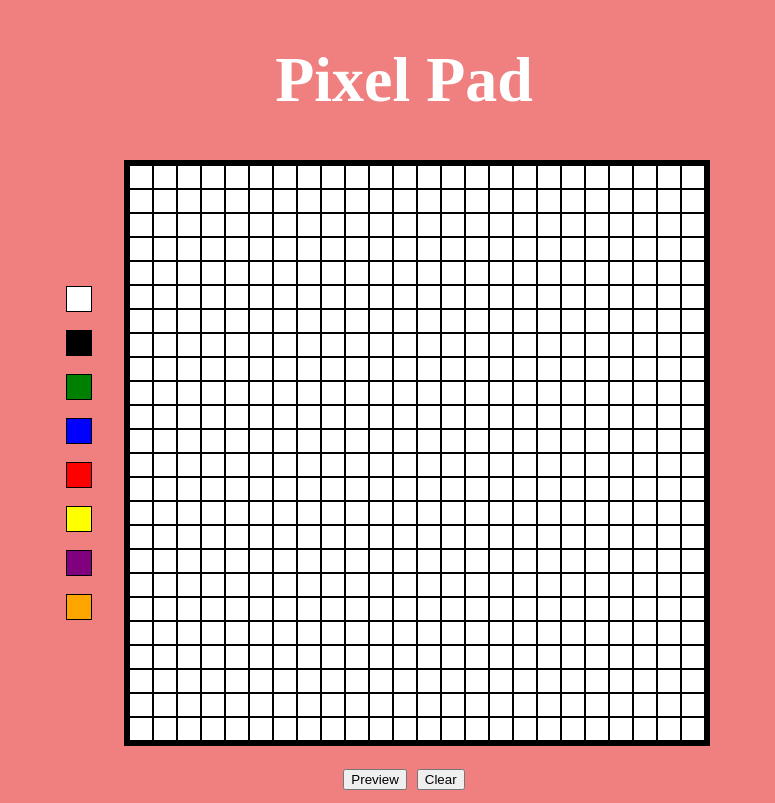
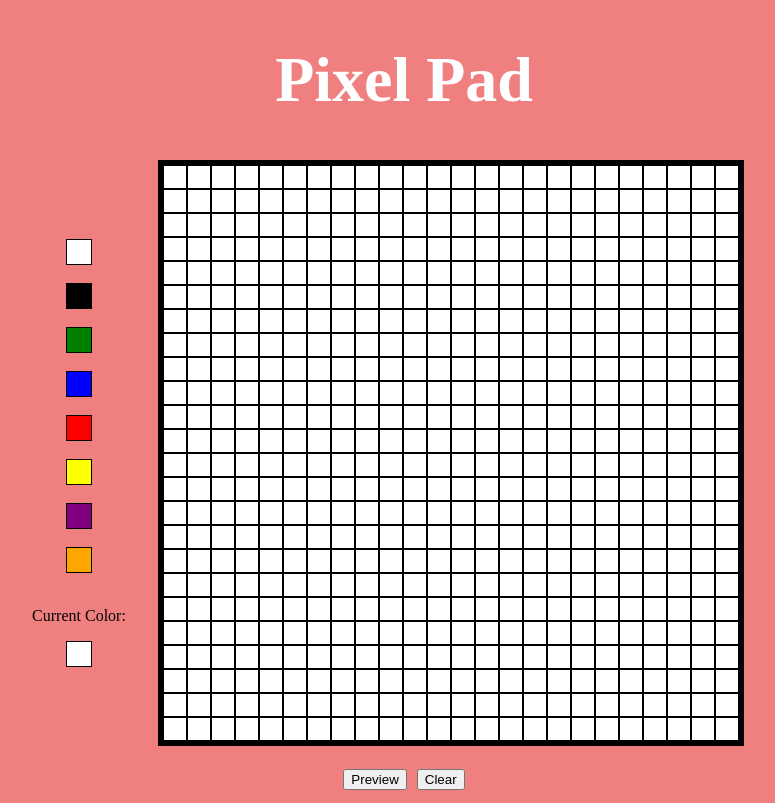
Before and after one commit to CoffeeEyes28/Pixel-Pad, a Next.js app in the folder pixel-pad/: page / in a window 1280 px wide. Shown: the whole page, without its empty margins (236-1011 px from the left). Built offline with nearby package versions, Linux system fonts and the light colour scheme.

Commit message:
added current color feature

```diff
--- a/pixel-pad/src/components/Pad.js
+++ b/pixel-pad/src/components/Pad.js
@@ -3,7 +3,7 @@ import styles from '../styles/Pad.module.css';
 const Pad = () => {
 const gridSize = 24
 const squares = Array(gridSize * gridSize).fill(null);
-const [color, setColor] = useState();
+const [color, setColor] = useState('white');
 const [clicked, setClicked] = useState(false)
 
 const handleClick = (index) => {
@@ -83,6 +83,9 @@ return(
     <div className={styles.purple} onClick={() => setColor('purple')}></div>
     <br></br>
     <div className={styles.orange} onClick={() => setColor('orange')}></div>
+    <br></br>
+    <p>Current Color:</p>
+    <div className={styles.current} style={{backgroundColor: color}}></div>
 </div>
 
 <div className={styles.box}>
--- a/pixel-pad/src/styles/Pad.module.css
+++ b/pixel-pad/src/styles/Pad.module.css
@@ -97,6 +97,12 @@ grid-template-rows: repeat(24, 24px);
     height: 24px;
 }
 
+.current{
+    border: 1px solid black;
+    width: 24px;
+    height: 24px;
+}
+
 .buttonRow{
     display: flex;
     flex-direction: row;
```
